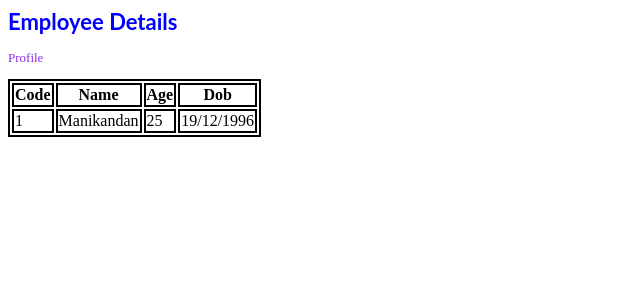
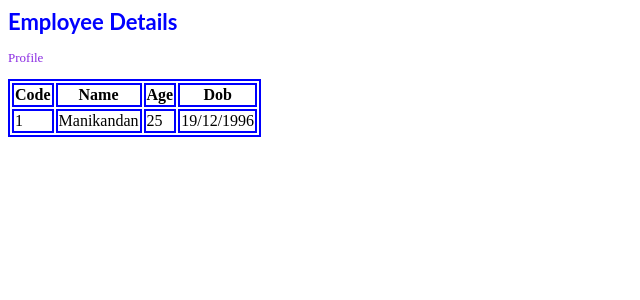
Before and after one commit to ManikandanKumarkp/template-component, an Angular app: page / in a window 1280 px wide. Shown: the top 300 px of the page, without its empty margins (0-640 px from the left). Built offline with nearby package versions, Linux system fonts and the light colour scheme.

Commit message:
1 file modified

```diff
--- a/src/app/Employee/employee.component.css
+++ b/src/app/Employee/employee.component.css
@@ -1,5 +1,5 @@
 table,th,td {
-  border: 2px solid ;
+  border: 2px solid blue ;
 }
 p{
   color:blueviolet;
```
